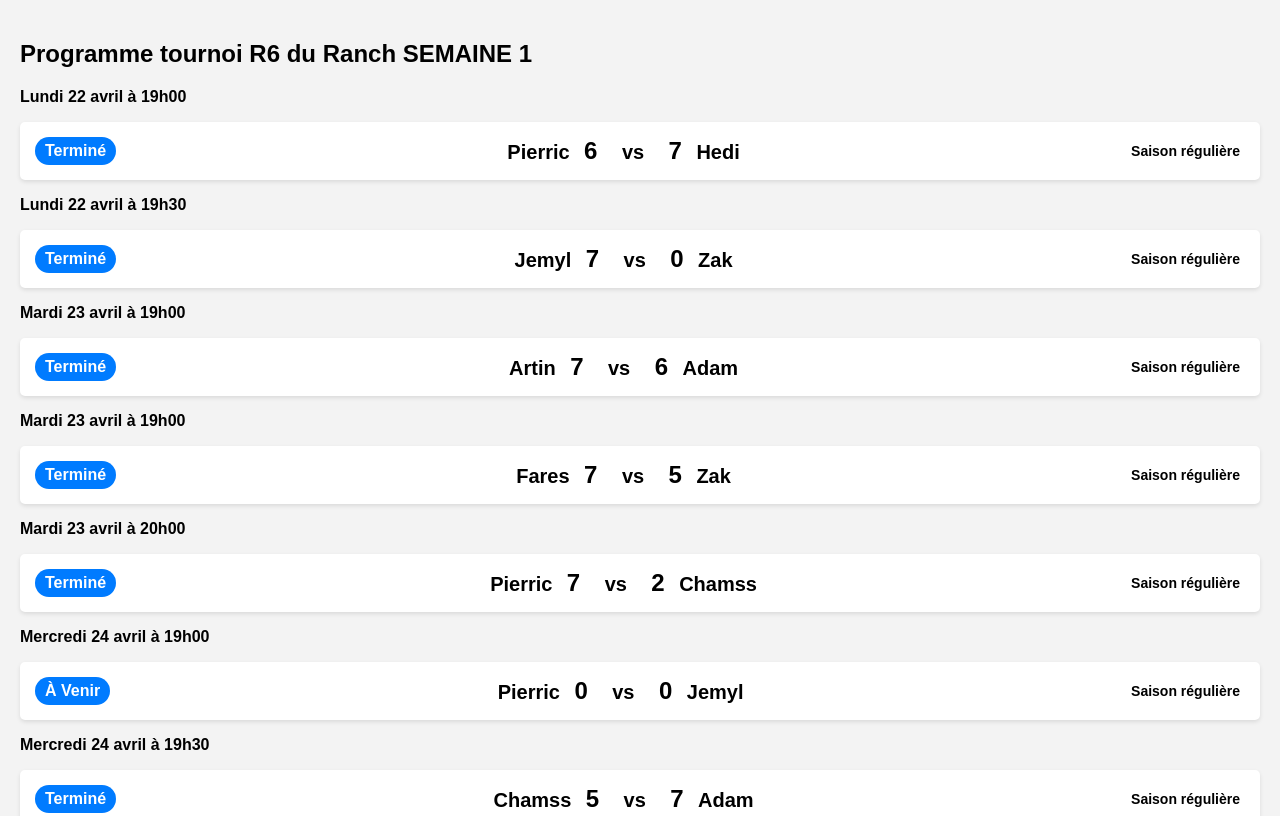
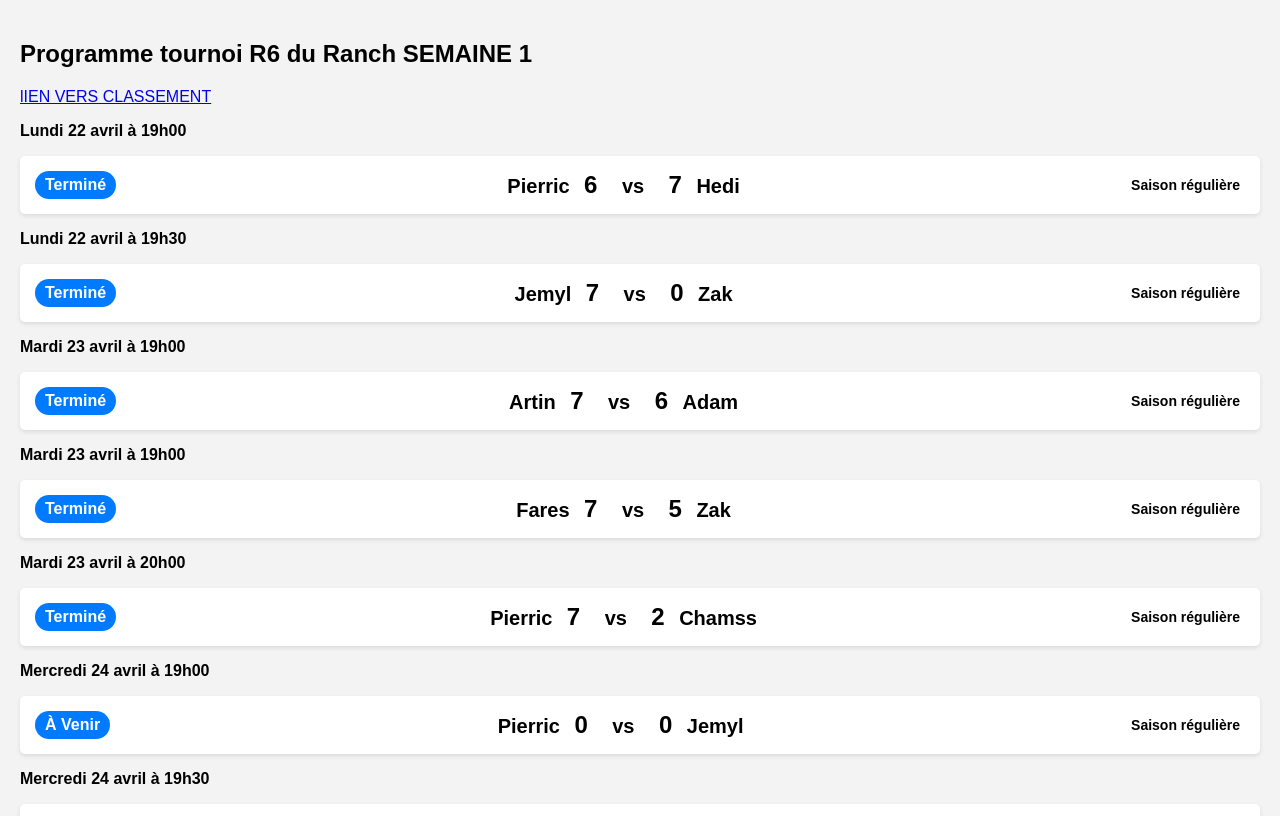
Before and after one commit to Zakou69/tournoiR6.github.io, a plain HTML site: page index.html in a window 1280 px wide. Shown: the top 816 px of the page. Drawn offline with Linux system fonts and the light colour scheme.

Commit message:
Update index.html

```diff
--- a/index.html
+++ b/index.html
@@ -94,7 +94,7 @@
 <body>
 
 <h2>Programme tournoi R6 du Ranch SEMAINE 1</h2>
-
+<a href="https://zakou69.github.io/r6/">lIEN VERS CLASSEMENT</a>
 <p><strong>Lundi 22 avril à 19h00</strong></p>
 <ul class="list-matchs-comp">
     <li>
```
